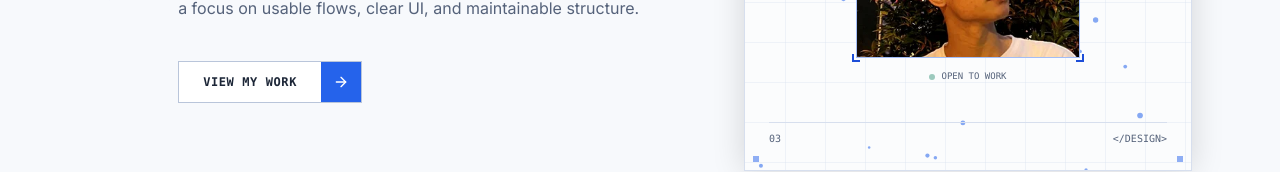
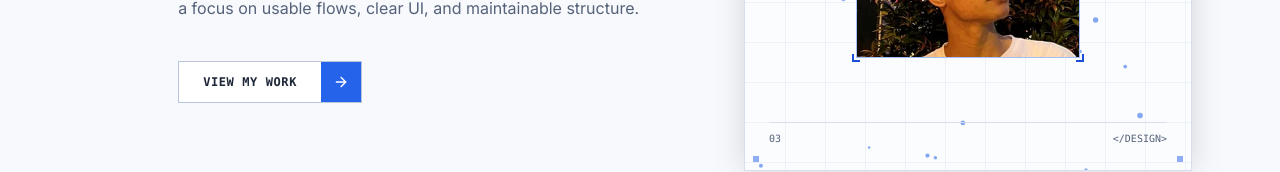
Before and after one commit to royhanmh/portfolio, a React (Vite) app: page / in a window 1280 px wide. Shown: the part 515-687 px from the top of the page. Built offline with nearby package versions, Linux system fonts and the light colour scheme.

Commit message:
refactor: remove unnecessary status paragraph from Hero component for cleaner presentation

```diff
--- a/src/components/Hero.jsx
+++ b/src/components/Hero.jsx
@@ -96,14 +96,6 @@ export default function Hero({ onNavigate }) {
                   className="absolute inset-0 h-full w-full object-cover"
                 />
               </div>
-
-              <p className="mt-3 flex items-center justify-center gap-1.5 font-mono text-[9px] text-dim">
-                <span
-                  className="h-1.5 w-1.5 rounded-full bg-ok animate-status-pulse"
-                  aria-hidden="true"
-                ></span>
-                {t("hero.status")}
-              </p>
             </div>
           </div>
 
```
